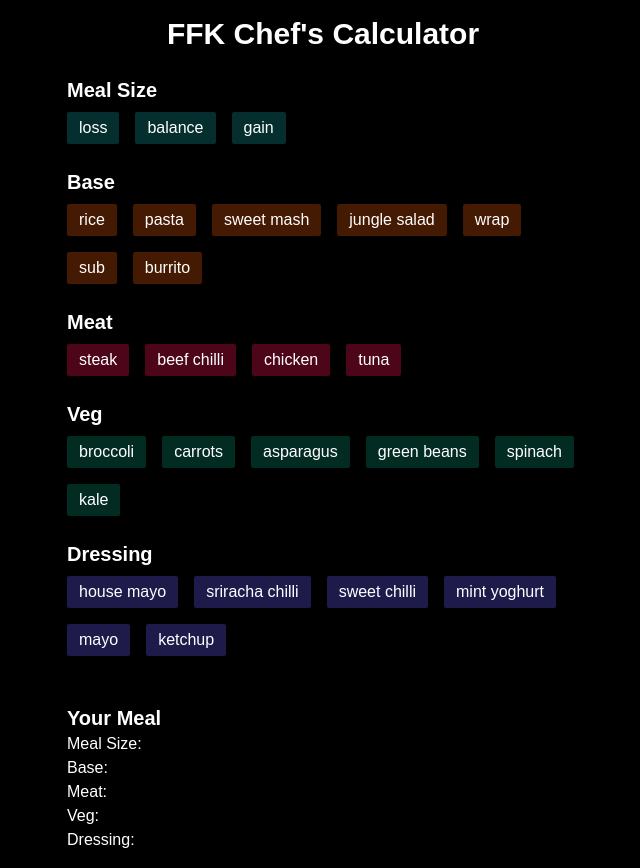
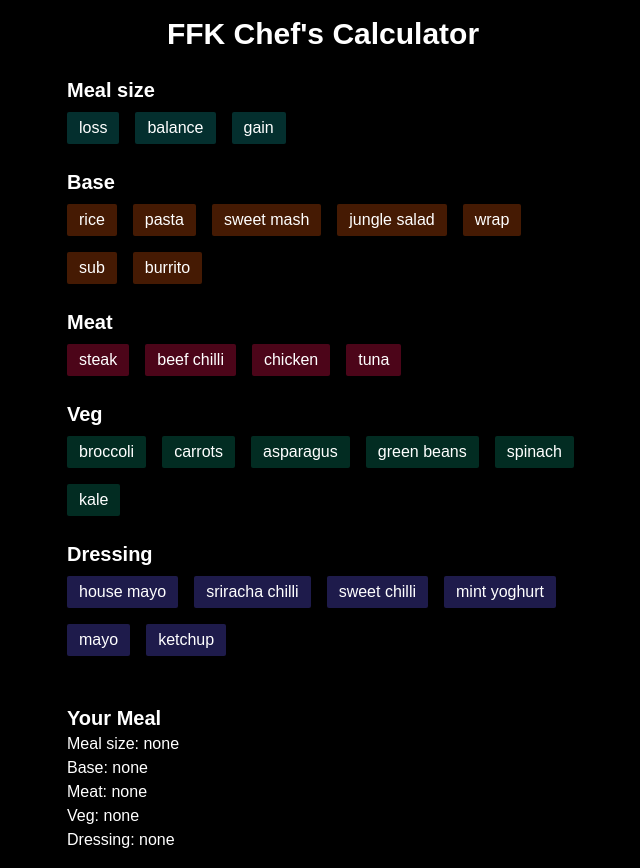
Before and after one commit to talhashayk/fit-fuel-kitchen, a Next.js app: page / in a window 1280 px wide. Shown: the whole page, without its empty margins (317-957 px from the left). Built offline with nearby package versions, Linux system fonts and the light colour scheme.

Commit message:
small fixes

```diff
--- a/src/app/page.js
+++ b/src/app/page.js
@@ -16,7 +16,7 @@ export default function Home() {
 
 			{/* Meal Size */}
 			<div className="mb-6 w-full max-w-lg">
-				<h2 className="text-xl font-semibold mb-2">Meal Size</h2>
+				<h2 className="text-xl font-semibold mb-2">Meal size</h2>
 				<div className="flex flex-wrap justify-start gap-4">
 					{["loss", "balance", "gain"].map((option) => (
 						<button
@@ -170,13 +170,15 @@ export default function Home() {
 			{/* Selected Meal Summary */}
 			<div className="mt-6 w-full max-w-lg">
 				<h3 className="text-xl font-semibold">Your Meal</h3>
-				<p>Meal Size: {mealSize}</p>
-				<p>Base: {base}</p>
+				<p>Meal size: {mealSize ? mealSize : "none"}</p>
+				<p>Base: {base ? base : "none"}</p>
 				<p>
-					Meat: {meat} {meat === "chicken" && `(Flavour: ${flavour})`}
+					Meat:{" "}
+					{meat === "chicken" && `${flavour ? flavour : "plain"}`}{" "}
+					{meat ? meat : "none"}
 				</p>
-				<p>Veg: {veg}</p>
-				<p>Dressing: {dressing}</p>
+				<p>Veg: {veg ? veg : "none"}</p>
+				<p>Dressing: {dressing ? dressing : "none"}</p>
 			</div>
 		</div>
 	);
```
